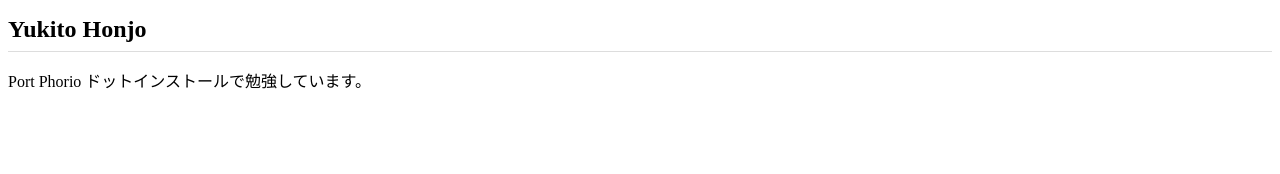
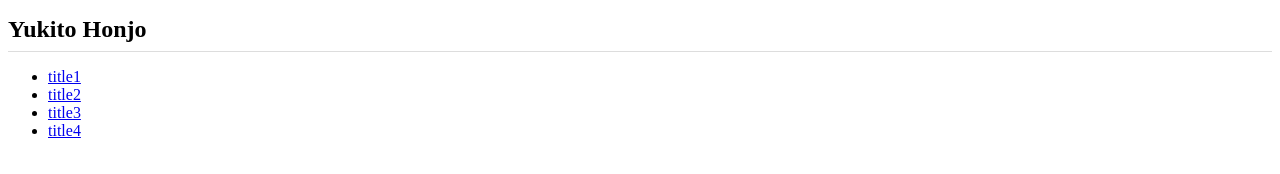
Before and after one commit to yukito-h/yukito-h.github.io, a plain HTML site: page index.html in a window 1280 px wide. Drawn offline with Linux system fonts and the light colour scheme.

Commit message:
Add files via upload

```diff
--- a/index.html
+++ b/index.html
@@ -8,6 +8,16 @@
 </head>
 <body>
   <h1>Yukito Honjo</h1>
-  <p>Port Phorio ドットインストールで勉強しています。</p>
+  <div id="container">
+    <ul>
+      <li><a href="#">title1</a></li>
+      <li><a href="#">title2</a></li>
+      <li><a href="#">title3</a></li>
+      <li><a href="#">title4</a></li>
+    </ul>
+
+  </div>
+
+
 </body>
 </html>
```
